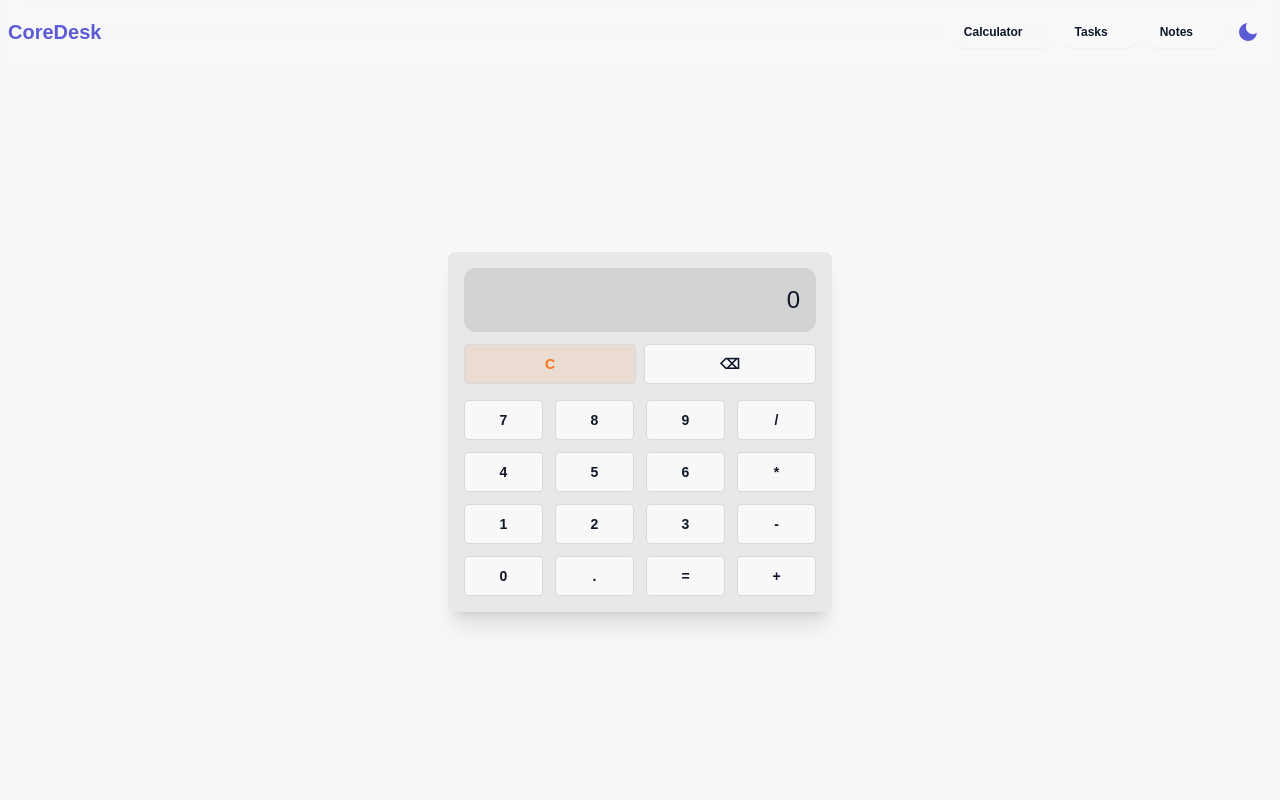
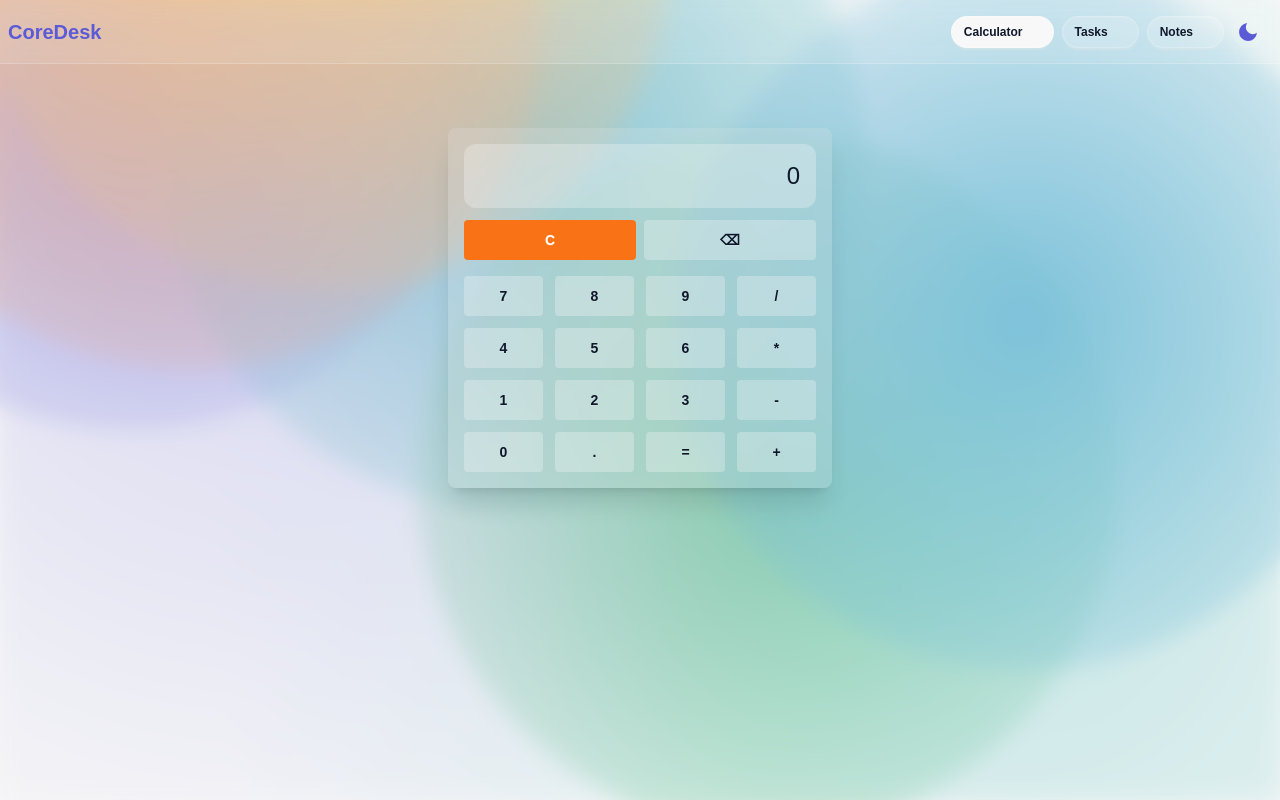
Before and after one commit to zohaib68/Core-Desk, a Next.js app: page /calculator in a window 1280 px wide. Built offline with nearby package versions, Linux system fonts and the light colour scheme; some icons are missing.

Commit message:
feat: calculator setup done

```diff
--- a/components/calculator/atoms/button.tsx
+++ b/components/calculator/atoms/button.tsx
@@ -8,8 +8,8 @@ type Props = {
 const variantClasses: Record<string, string> = {
     primary: "bg-primary/10 text-primary hover:bg-primary/20",
     secondary: "bg-secondary/10 text-secondary hover:bg-secondary/20",
-    accent: "bg-accent/10 text-accent hover:bg-accent/20",
-    neutral: "bg-base-100 text-base-content hover:bg-base-300",
+    accent: "bg-accent text-accent-content hover:bg-accent/20",
+    neutral: "bg-base-100/30 text-base-content hover:bg-base-300",
 };
 
 export const Button = ({
@@ -21,7 +21,7 @@ export const Button = ({
     return (
         <button
             {...props}
-            className={`btn border-0.5 ${variantClasses[variant]} ${className}`}
+            className={`btn border-0 shadow-none!  ${variantClasses[variant]} ${className}`}
         >
             {label}
         </button>
--- a/components/calculator/atoms/display.tsx
+++ b/components/calculator/atoms/display.tsx
@@ -13,7 +13,7 @@ export const Display = ({
     return (
         <div
             {...props}
-            className={`bg-base-300 p-4 rounded-xl text-right text-2xl
+            className={`bg-base-100/30 p-4 rounded-xl text-right text-2xl
       text-base-content break-all ${className}`}
         >
             {value || "0"}
--- a/components/calculator/organisms/calculator.tsx
+++ b/components/calculator/organisms/calculator.tsx
@@ -27,7 +27,7 @@ export const Calculator = () => {
         setExpression((prev) => prev.slice(0, -1));
 
     return (
-        <div className="card bg-base-200 shadow-xl p-4 w-full max-w-sm">
+        <div className="card bg-base-200/20 shadow-xl p-4 w-full max-w-sm">
             <Display value={expression} />
 
             <div className="flex gap-2 mt-3">
--- a/components/calculator/templates/calculatorLayout.tsx
+++ b/components/calculator/templates/calculatorLayout.tsx
@@ -1,11 +1,17 @@
 // components/templates/CalculatorLayout.tsx
+import { MeshLayout } from "@/components/factory/templates/meshLayout";
 import { Calculator } from "../organisms/calculator";
 
 
 export const CalculatorLayout = () => {
     return (
-        <div className="h-full flex flex-col items-center justify-center gap-4">
-            <Calculator />
+        <div className="relative">
+            <MeshLayout />
+            <div className="relative z-10 h-full flex flex-col items-center justify-center gap-4 mt-16">
+
+                <Calculator />
+            </div>
         </div>
+
     );
 };
--- a/components/factory/templates/navbar.tsx
+++ b/components/factory/templates/navbar.tsx
@@ -85,9 +85,6 @@ export const Navbar = () => {
                     </ul>
                 </div>
                 <div className="sm:mx-2 bg-white/10 p-1 hover:scale-105 rounded-full flex justify-center items-center"><ThemeToggle /></div>
-
-
-
             </div>
         </div>
     );
```
